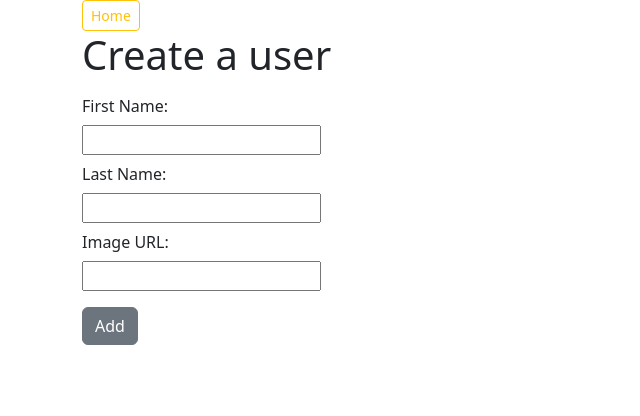
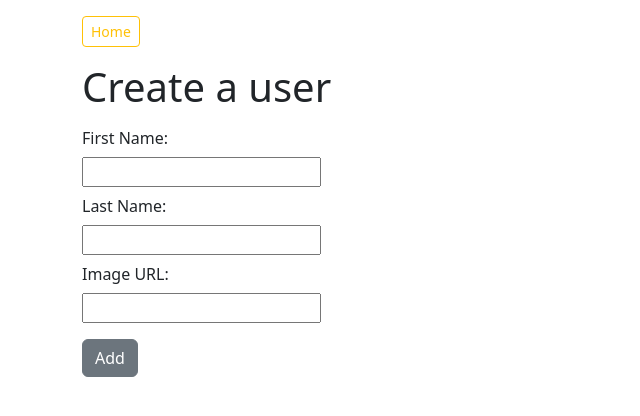
Before and after one commit to bryanpitman/blogly, a Flask app: page /users/new in a window 1280 px wide. Shown: the top 416 px of the page, without its empty margins (0-640 px from the left). Run offline with Flask 2, Linux system fonts and the light colour scheme; some libraries are stand-ins or nearby versions.

Commit message:
complete except final test

```diff
--- a/templates/base.html
+++ b/templates/base.html
@@ -10,7 +10,7 @@
 </head>
 <body class='container'>
   <form>
-    <button class="btn btn-sm btn-outline-warning"
+    <button class="btn btn-sm btn-outline-warning my-3"
             formaction="/"
             formmethod="GET">
       Home
--- a/tests.py
+++ b/tests.py
@@ -101,4 +101,3 @@ class UserViewTestCase(TestCase):
             html = resp.get_data(as_text=True)
             self.assertIn('<h1>Users</h1>', html)
             self.assertIn('new_first_name new_last_name</a></li>', html)
-            # TODO: add assert in IMG
```
